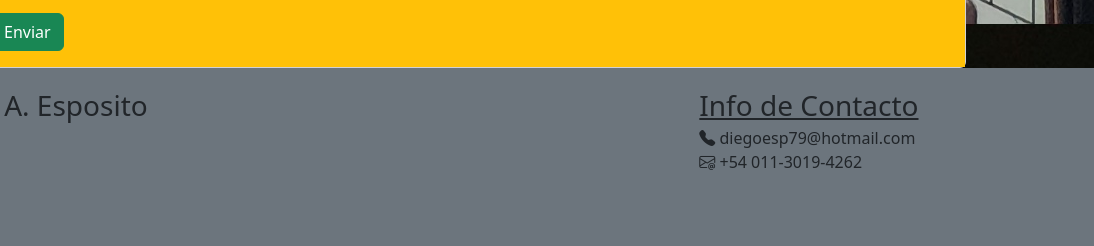
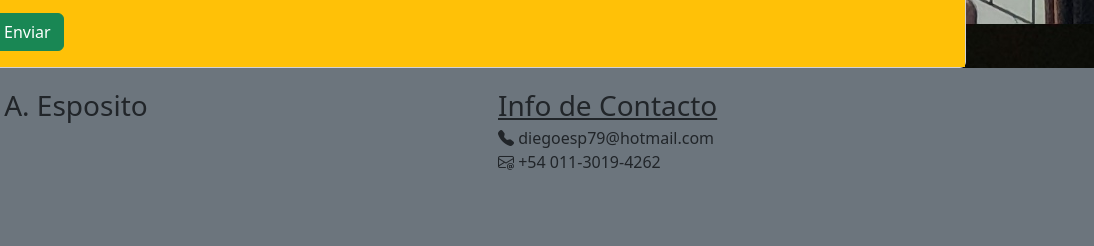
Before and after one commit to Diego-Esposito/TrabajoFinalBootstrap, a plain HTML site: page index.html in a window 1280 px wide. Shown: the part 2837-3083 px from the top of the page, 186-1280 px from the left. Drawn offline with nearby package versions, Linux system fonts and the light colour scheme.

Commit message:
cambios responsive footer

```diff
--- a/index.html
+++ b/index.html
@@ -179,7 +179,7 @@
       <!-- **********FOOTER********** -->
       <footer class="container-fluid bg-secondary px-5 py-3">
         <div class="row">
-          <div class="col-8 text-start fs-3 pb-2">
+          <div class="col-6 text-start fs-3 pb-2">
             <img src="./assets/Imagenes/FotoCV.png" alt="Foto" width="50" height="44" class="d-inline-block align-text-center rounded-circle">
             Diego A. Esposito
             <div>
@@ -199,7 +199,7 @@
               </ul>
             </div>
           </div>
-          <div class="col-4" id="infoContacto">
+          <div class="col-12" id="infoContacto">
             <ul class="redes">
               <li class="fs-3 text-decoration-underline">Info de Contacto</li>
               <li><i class="bi bi-telephone-fill"></i> diegoesp79@hotmail.com</li>
--- a/style.css
+++ b/style.css
@@ -33,4 +33,7 @@ body{
     .textFormulario{
         width: 75% !important;
     }
+    #infoContacto{
+        width: 40%;
+    }
 }
```
